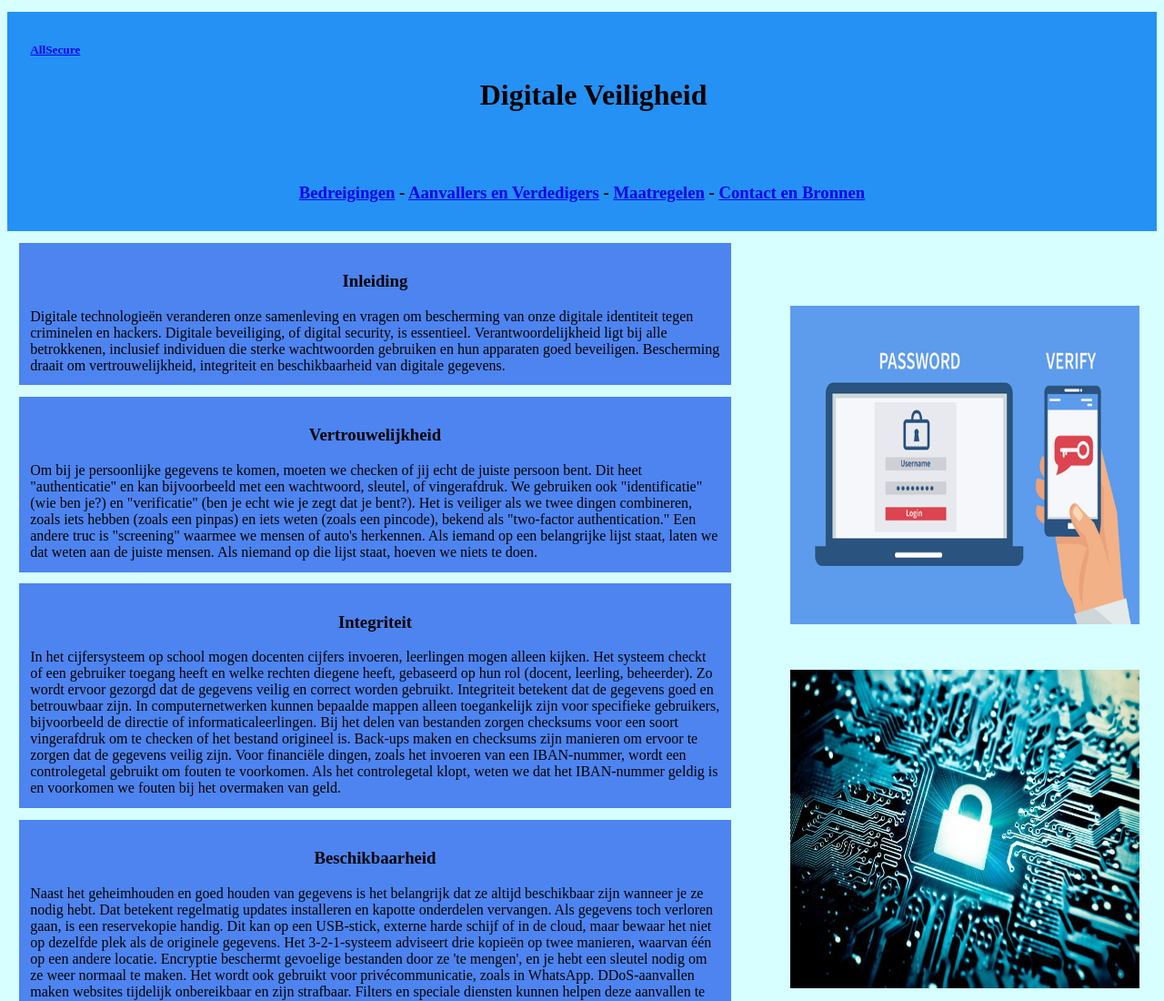
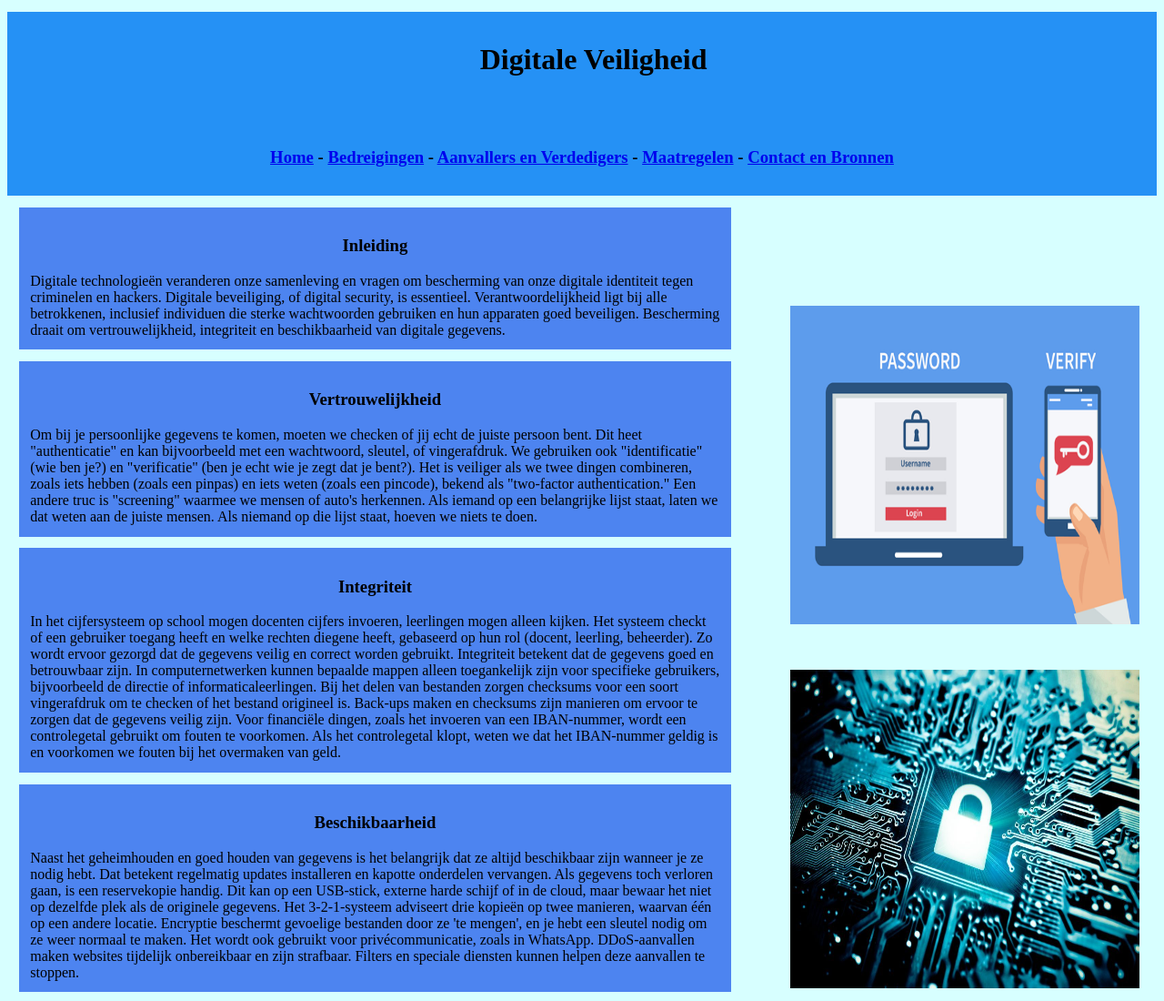
Before and after one commit to Bramdr08/2324-wrebsite-v4in2-bram-vigo, a plain HTML site: page digitaleveiligheid.html in a window 1280 px wide. Shown: the top 1100 px of the page at 91% size. Drawn offline with Linux system fonts and the light colour scheme.

Commit message:
Echt de laatste update

```diff
--- a/digitaleveiligheid.html
+++ b/digitaleveiligheid.html
@@ -12,11 +12,11 @@
   <!-- aanroep van  wrapper header nav article plaatje footer>-->
 <div id='wrapper'>
   <header>
-    <h5><a href="index.html">AllSecure</a></h5> <h1>Digitale Veiligheid</h1>
+  <h1>Digitale Veiligheid</h1>
   </header>
 
   <nav>
-    <h3><a href="bedreigingen.html">Bedreigingen</a> - <a href="aanvallersenverdedigers.html">Aanvallers en Verdedigers</a> - <a href="atregelen.html">Maatregelen</a> - <a href="contactenbronnen.html">Contact en Bronnen</a></h3>
+    <h3><a href="index.html">Home</a> - <a href="bedreigingen.html">Bedreigingen</a> - <a href="aanvallersenverdedigers.html">Aanvallers en Verdedigers</a> - <a href="atregelen.html">Maatregelen</a> - <a href="contactenbronnen.html">Contact en Bronnen</a></h3>
   </nav>
 </div>
 
```
